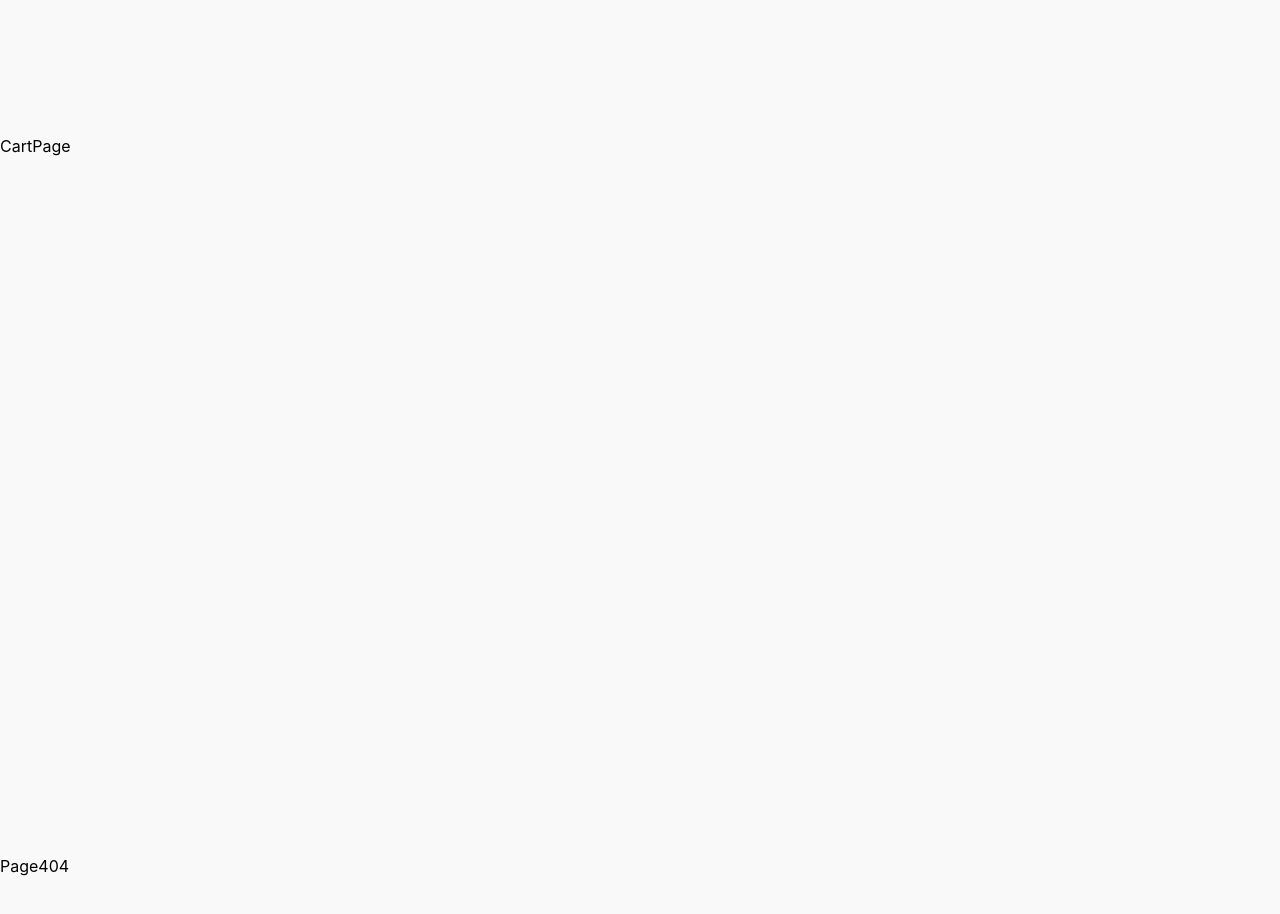
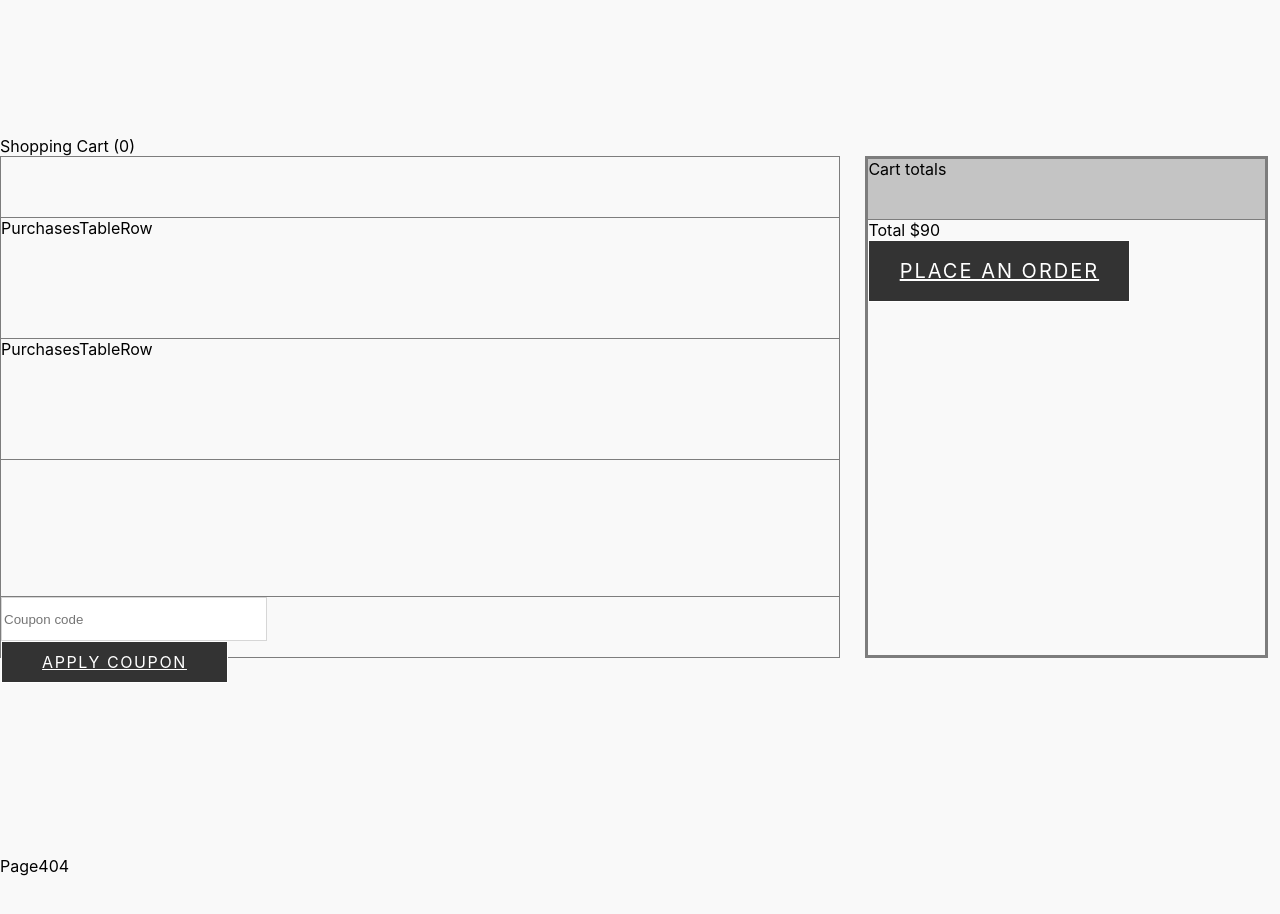
Before and after one commit to mitjasha/online-shop, a React (Create React App) app: page / in a window 1280 px wide. Shown: the part 2140-3054 px from the top of the page. Built offline with nearby package versions, Linux system fonts and the light colour scheme.

Commit message:
feat: add cart page content

```diff
--- a/src/pages/CartPage/CartPage.scss
+++ b/src/pages/CartPage/CartPage.scss
@@ -1,6 +1,73 @@
-.cart-page-container {
-  max-width: 1600px;
+.cart-page {
   width: 100%;
   height: 90vh;
   background-color: #f9f9f9;
+  display: flex;
+  justify-content: center;
 }
+
+.purchases {
+  display: flex;
+  width: 100%;
+  gap: 25px;
+
+  &__table-container {
+    display: flex;
+    flex-direction: column;
+    justify-content: space-between;
+    width: 65.5%;
+    height: 500px;
+    border: 1px solid #7d7d7d;
+  }
+
+  &__table-header {
+    height: 60px;
+    border: solid #7d7d7d;
+    border-width: 0 0 1px 0;
+  }
+
+  &__table-footer {
+    height: 60px;
+    border: solid #7d7d7d;
+    border-width: 1px 0 0;
+  }
+
+  &__table-promo-input {
+    width: 260px;
+    height: 40px;
+    background: #ffffff;
+    border: 1px solid #d6d6d6;
+  }
+
+  &__table-promo-button {
+    width: 225px;
+    height: 40px;
+    font-size: 16px;
+    line-height: 20px;
+    text-align: center;
+    letter-spacing: 0.1em;
+    text-transform: uppercase;
+    color: #ffffff;
+  }
+
+  &__total-container {
+    width: 31%;
+    border: solid #7d7d7d;
+  }
+
+  &__total-header {
+    height: 60px;
+    background: #c4c4c4;
+    border: solid #7d7d7d;
+    border-width: 0 0 1px 0;
+  }
+
+  &__total-button {
+    width: 260px;
+    height: 60px;
+    font-size: 20px;
+    letter-spacing: 0.1em;
+    text-transform: uppercase;
+    color: #ffffff;
+  }
+}
--- a/src/pages/CartPage/CartPage.tsx
+++ b/src/pages/CartPage/CartPage.tsx
@@ -1,10 +1,42 @@
 import React from "react";
+import Button from "../../components/Buttons/Button/Button";
+import PurchasesTableRow from "../../components/PurchasesTableRow/PurchasesTableRow";
 import "./CartPage.scss";
 
 const CartPage: React.FC = () => {
   return (
-    <div className="cart-page-container">
-      <div>CartPage</div>
+    <div className="cart-page">
+      <div className="container">
+        <div className="cart-page__title">Shopping Cart ({0})</div>
+        <div className="purchases">
+          <div className="purchases__table-container">
+            <div className="purchases__wrapper">
+              <div className="purchases__table-header"> </div>
+              <PurchasesTableRow />
+              <PurchasesTableRow />
+            </div>
+            <div className="purchases__table-footer">
+              <input
+                className="purchases__table-promo-input"
+                type="text"
+                placeholder="Coupon code"
+              />
+              <Button className="purchases__table-promo-button">
+                Apply coupon
+              </Button>
+            </div>
+          </div>
+          <div className="purchases__total-container">
+            <div className="purchases__total-header">Cart totals</div>
+            <div className="purchases__total-body">
+              <div className="purchases__total-value">Total ${90.0}</div>
+              <Button className="purchases__total-button">
+                Place an order
+              </Button>
+            </div>
+          </div>
+        </div>
+      </div>
     </div>
   );
 };
```
